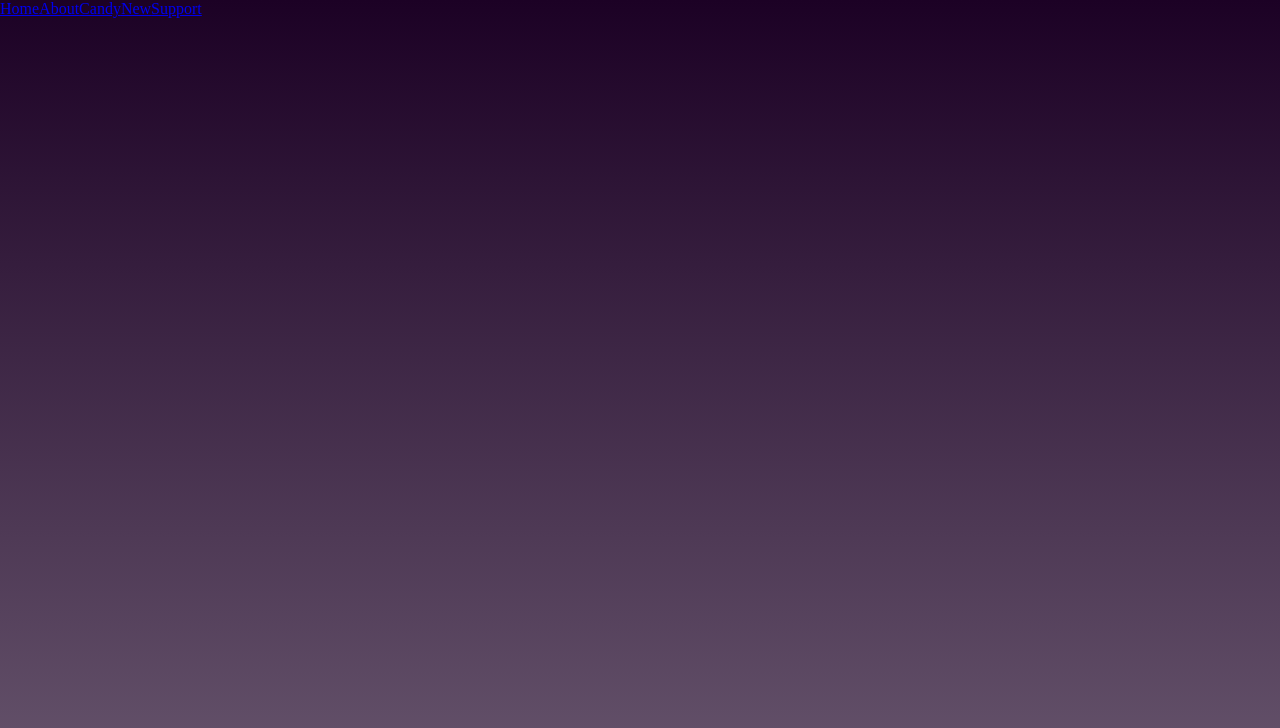
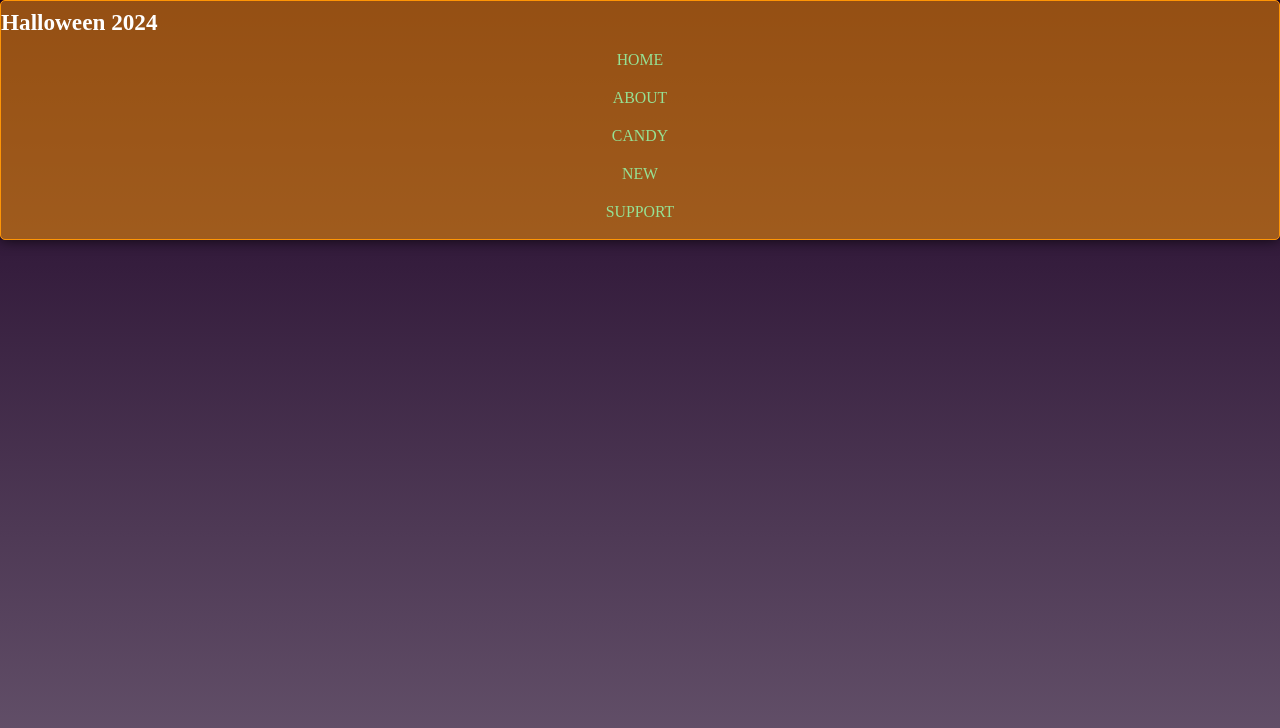
Before and after one commit to JTcompNinfo/allHallowsEve, a plain HTML site: page halloweenSite.html in a window 1280 px wide. Drawn offline with Linux system fonts and the light colour scheme; files that its build step writes are made by us from their sources.

Commit message:
iAmScary

```diff
--- a/css/halloween.css
+++ b/css/halloween.css
@@ -10,7 +10,47 @@ body {
     background-image: linear-gradient(#1C0125, #1C0125aa);
     height: 100vh;
 }
+ul {
+    list-style: none;
+}
+
+a {
+    color: #fff;
+    text-decoration: none;
+}
+
+.logo {
+    margin: 0;
+    font-size: 1.45em;
+    color: #fff;
+}
 
 .main-nav {
-    display: flex;
+    margin-top: 5px;
 }
+
+.logo a,
+.main-nav a {
+    padding: 10px 15px;
+    text-transform: uppercase;
+    text-align: center;
+    display: block;
+}
+
+.main-nav a {
+    color: #96E194;
+    font-size: .99em;
+}
+
+.main-nav a:hover {
+    color: #FF9505;
+}
+
+.header {
+    padding-top: .5em;
+    padding-bottom: .5em;
+    border: 1px solid #FF9505;
+    background-color: #FF950588;
+    box-shadow: 0px 0px 14px 0px rgba(0, 0, 0, 0.75);
+    border-radius: 5px;
+}
--- a/halloweenSite.html
+++ b/halloweenSite.html
@@ -7,16 +7,19 @@
     <meta name="viewport" content="width=device-width, initial-scale=1.0">
 
     <title>Halloween 2024 || Berry Gavigan</title>
-    <link rel="stylesheet" href="halloween.css">
+    <link rel="stylesheet" href="css/halloween.css">
 </head>
 <body>
-    <nav class="main-nav" id="main-nav">
-        <a href="#">Home</a>
-        <a href="#">About</a>
-        <a href="#">Candy</a>
-        <a href="#">New</a>
-        <a href="#" class="button button--ghost">Support</a>
-    </nav>
+    <header class="header">
+        <h1 class="logo">Halloween 2024</h1>
+        <ul class="main-nav">
+            <li><a href="#">Home</a></li>
+            <li><a href="#">About</a></li>
+            <li><a href="#">Candy</a></li>
+            <li><a href="#">New</a></li>
+            <li><a href="#" class="button button--ghost">Support</a></li>
+        </ul>
+    </header>
 
     <div class="container">
 
```
Also changed, not shown: index.html (+1 -0 lines), images/beth-teutschmann-ed5KySP1tfQ-unsplash.jpg (added), images/nathan-dumlao-rEOpo4kmUzU-unsplash.jpg (added), images/nicolas-picard--lp8sTmF9HA-unsplash.jpg (added), images/unsplash.txt (added).
